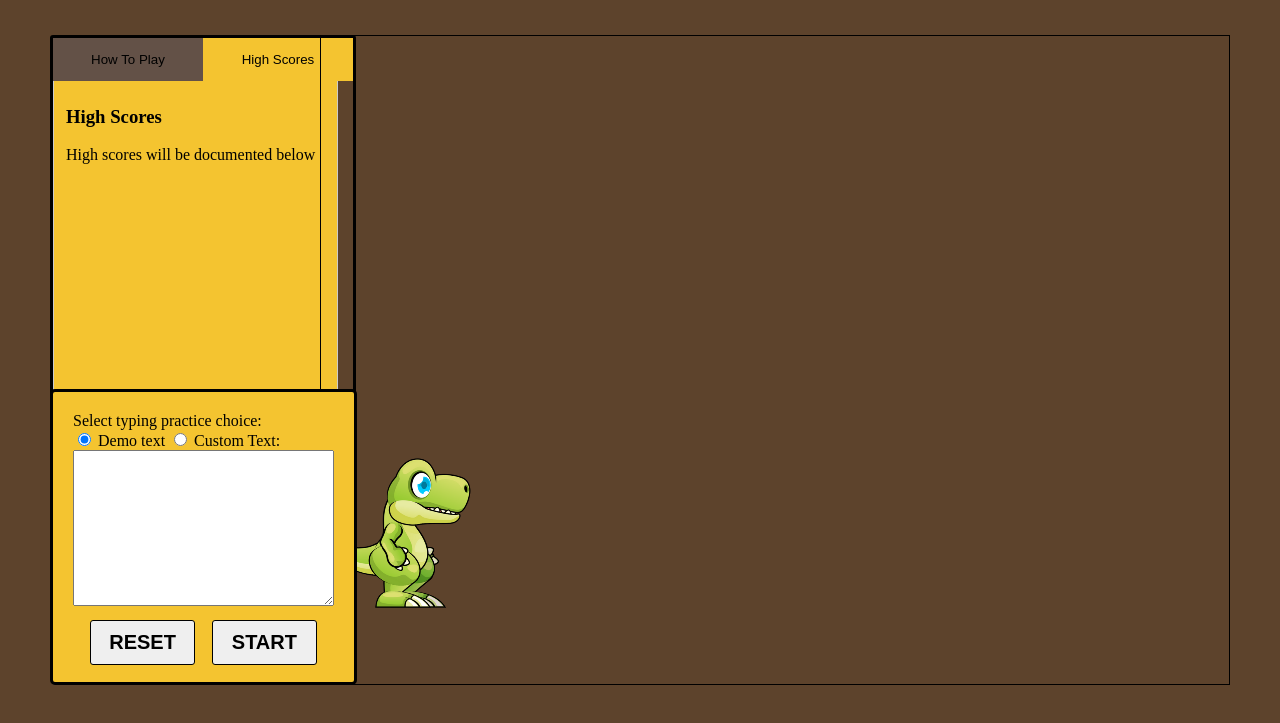
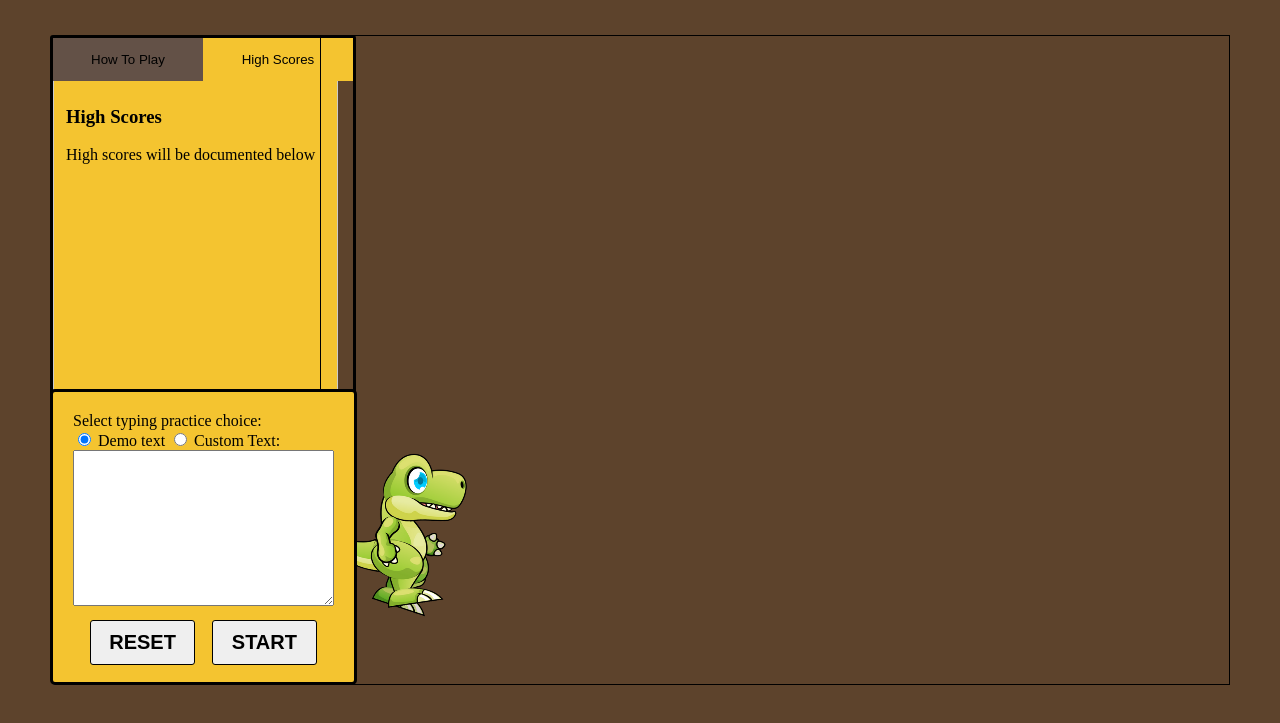
Before and after one commit to winterfreddy/dino-dash, a website: page index.html in a window 1280 px wide. Both pictures are taken after a click on the button "START". Shown: the part 65-788 px from the top of the page. Drawn offline with Linux system fonts and the light colour scheme.

Commit message:
Rendered dino walk on canvas

```diff
--- a/index.html
+++ b/index.html
@@ -55,7 +55,7 @@
                 <textarea name="" id="" cols="30" rows="10"></textarea>
                 <div class="game-actions">
                     <button class="game-reset" onclick="dinoIdle()">RESET</button>
-                    <button class="game-start">START</button>
+                    <button class="game-start" onclick="dinoWalk()">START</button>
                 </div>
             </div>
         </div>
--- a/src/dinosaur.js
+++ b/src/dinosaur.js
@@ -4,6 +4,7 @@ let canvasHeight = 500;
 let idleDinoCharacter = new Image();
 idleDinoCharacter.src = "../public/images/css_sprites_idle.png";
 let walkDinoCharacter = new Image();
+walkDinoCharacter.src = "../public/images/css_sprites_walk.png";
 let runDinoCharacter = new Image();
 let tripDinoCharacter = new Image();
 let deadDinoCharacter = new Image();
@@ -49,14 +50,22 @@ let ctx = canvas.getContext('2d');
 
 function updateFrame() {
     ctx.clearRect(x, y, dinoWidth, dinoHeight);
-    currentFrame = ++currentFrame % idleFrameLength;
+    if(walk) {
+        currentFrame = ++currentFrame % walkFrameLength;
+    } else {
+        currentFrame = ++currentFrame % idleFrameLength;
+    }
     srcX = currentFrame * dinoWidth;
     srcY = 0;
 }
 
 function drawImage() {
     updateFrame();
-    ctx.drawImage(idleDinoCharacter, srcX, srcY, dinoWidth, dinoHeight, x, y, dinoWidth, dinoHeight);
+    if(walk) {
+        ctx.drawImage(walkDinoCharacter, srcX, srcY, dinoWidth, dinoHeight, x, y, dinoWidth, dinoHeight);
+    } else {
+        ctx.drawImage(idleDinoCharacter, srcX, srcY, dinoWidth, dinoHeight, x, y, dinoWidth, dinoHeight);
+    }
 }
 
 function dinoIdle() {
@@ -67,6 +76,14 @@ function dinoIdle() {
     dead = false;
 }
 
+function dinoWalk() {
+    idle = false;
+    walk = true;
+    run = false;
+    trip = false;
+    dead = false;
+}
+
 setInterval(function(){
     drawImage();
-}, 100);
+}, 80);
```
